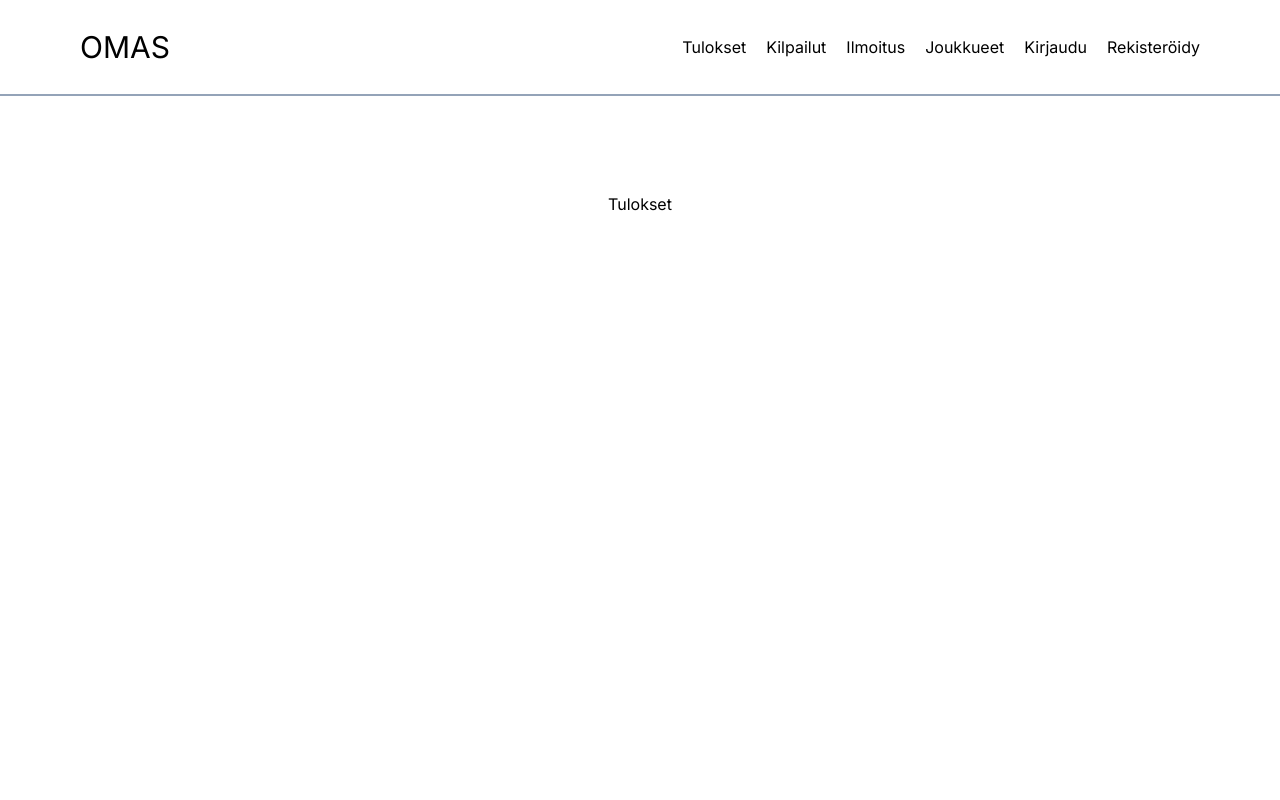
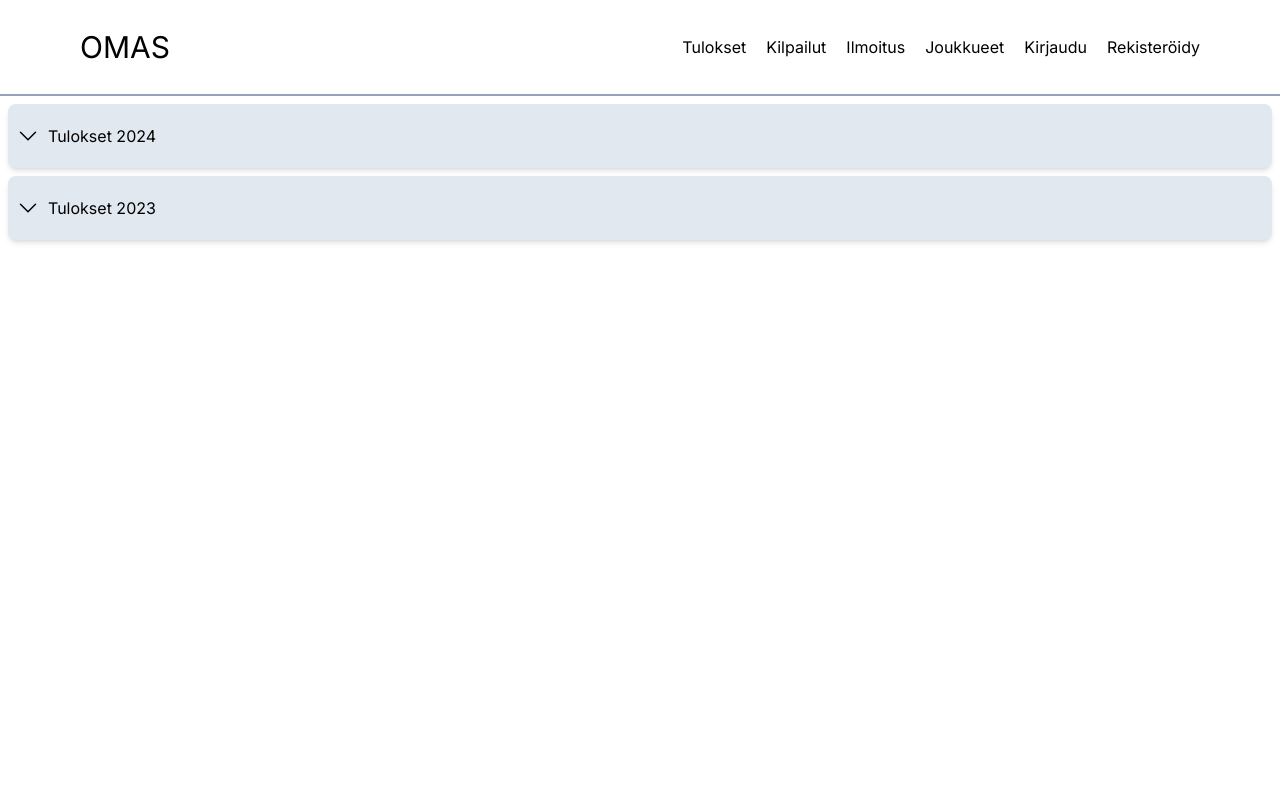
Before and after one commit to aake48/omas-frontend, a Next.js app: page /tulokset in a window 1280 px wide. Shown: the top 800 px of the page. Built offline with nearby package versions, Linux system fonts and the light colour scheme.

Commit message:
simple score page with dummy data

```diff
--- /dev/null
+++ b/src/app/tulokset/club.tsx
@@ -0,0 +1,25 @@
+import React from 'react'
+import { Member as MemberType } from './types';
+import Member from './member';
+
+interface ClubProps {
+    name: string,
+    shortName: string,
+    position: number,
+    members: MemberType[]
+}
+
+const Club = ({ name, shortName, position, members }: ClubProps) => {
+  return (
+    <div className='h-full p-4 bg-slate-200 rounded-md mb-2 shadow-md ml-16'>
+        <h1 className='font-medium'>{`${position}. ${name} - ${shortName}`}</h1>
+            <div>
+                {members.map(member => (
+                    <Member firstName={member.firstName} lastName={member.lastName}/>
+                ))}
+            </div>
+    </div>
+  )
+}
+
+export default Club;
--- /dev/null
+++ b/src/app/tulokset/division.tsx
@@ -0,0 +1,59 @@
+'use client';
+import React, { useState } from 'react'
+import { Club as ClubType } from './types';
+import Club from './club';
+
+interface DivisionProps {
+    name: string,
+    clubs: ClubType[]
+}
+
+const Division = ({ name, clubs }: DivisionProps) => {
+    const [isHidden, setIsHidden] = useState(true);
+
+    const arrowUp =
+      <svg xmlns="http://www.w3.org/2000/svg" fill="none" viewBox="0 0 24 24" strokeWidth={1.5} stroke="currentColor" className="w-6 h-6">
+        <path strokeLinecap="round" strokeLinejoin="round" d="m4.5 15.75 7.5-7.5 7.5 7.5" />
+      </svg>;
+    const arrowDown =
+      <svg xmlns="http://www.w3.org/2000/svg" fill="none" viewBox="0 0 24 24" strokeWidth={1.5} stroke="currentColor" className="w-6 h-6">
+        <path strokeLinecap="round" strokeLinejoin="round" d="m19.5 8.25-7.5 7.5-7.5-7.5" />
+      </svg>;
+
+    let hidden = "";
+
+    const handleShowClubs = () => {
+      if (isHidden) {
+        setIsHidden(false);
+      } else {
+        setIsHidden(true);
+      }
+    }
+
+    if (isHidden) {
+        hidden = "hidden";
+    } else {
+        hidden = "";
+    }
+
+  return (
+    <div>
+        <div
+            className='flex items-center h-16 bg-slate-200 rounded-md mb-2 shadow-md ml-8 cursor-pointer'
+            onClick={handleShowClubs}
+        >
+            <div className='ml-2'>
+                {isHidden ? arrowDown : arrowUp}
+            </div>
+            <h1 className='ml-2'>{name}</h1>
+        </div>
+        <div className={hidden}>
+            {clubs.sort((a, b) => a.position - b.position).map((club, index) => (
+                <Club name={club.name} shortName={club.shortName} position={club.position} members={club.members}/>
+            ))}
+        </div>
+    </div>
+  )
+}
+
+export default Division;
--- /dev/null
+++ b/src/app/tulokset/member.tsx
@@ -0,0 +1,17 @@
+import React from 'react'
+
+interface MemberProps {
+    firstName: string,
+    lastName: string
+}
+
+const Member = ({ firstName, lastName }: MemberProps) => {
+  return (
+    <div className='flex'>
+        <p className='ml-8'>{firstName}</p>
+        <p className='ml-8'>{lastName}</p>
+    </div>
+  )
+}
+
+export default Member;
--- a/src/app/tulokset/page.tsx
+++ b/src/app/tulokset/page.tsx
@@ -1,9 +1,120 @@
 import React from 'react'
+import { Score as ScoreType } from './types';
+import Score from './score';
 
 export default function page() {
+  const scores: ScoreType[] = [
+    {
+      "year": 2024,
+      "divisions": [
+        {
+          "name": "Y-mestaruussarja",
+          "clubs": [
+            {
+              "name": "Oulun metsästys- ja ampumaseura",
+              "shortName": "OMAS",
+              "position": 1,
+              "members": [
+                {
+                  "firstName": "Etunimi",
+                  "lastName": "Sukunimi"
+                }
+              ]
+            }
+          ]
+        },
+        {
+          "name": "Y-suomisarja",
+          "clubs": [
+            {
+              "name": "Oulun metsästys- ja ampumaseura",
+              "shortName": "OMAS",
+              "position": 1,
+              "members": [
+                {
+                  "firstName": "Etunimi",
+                  "lastName": "Sukunimi"
+                },
+                {
+                  "firstName": "Etunimi",
+                  "lastName": "Sukunimi"
+                }
+              ]
+            },
+            {
+              "name": "Test club",
+              "shortName": "TEST",
+              "position": 2,
+              "members": [
+                {
+                  "firstName": "Etunimi",
+                  "lastName": "Sukunimi"
+                }
+              ]
+            }
+          ]
+        }
+      ]
+    },
+    {
+      "year": 2023,
+      "divisions": [
+        {
+          "name": "Y-mestaruussarja",
+          "clubs": [
+            {
+              "name": "Oulun metsästys- ja ampumaseura",
+              "shortName": "OMAS",
+              "position": 1,
+              "members": [
+                {
+                  "firstName": "Etunimi",
+                  "lastName": "Sukunimi"
+                }
+              ]
+            }
+          ]
+        },
+        {
+          "name": "Y-suomisarja",
+          "clubs": [
+            {
+              "name": "Oulun metsästys- ja ampumaseura",
+              "shortName": "OMAS",
+              "position": 1,
+              "members": [
+                {
+                  "firstName": "Etunimi",
+                  "lastName": "Sukunimi"
+                },
+                {
+                  "firstName": "Etunimi",
+                  "lastName": "Sukunimi"
+                }
+              ]
+            },
+            {
+              "name": "Test club",
+              "shortName": "TEST",
+              "position": 2,
+              "members": [
+                {
+                  "firstName": "Etunimi",
+                  "lastName": "Sukunimi"
+                }
+              ]
+            }
+          ]
+        }
+      ]
+    }
+  ];
+
   return (
-    <main className="flex min-h-screen flex-col items-center justify-between p-24">
-    <div>Tulokset</div>
-  </main>
+    <main className="p-2 h-screen">
+      {scores.sort((a, b) => b.year - a.year).map(score => (
+        <Score year={score.year} divisions={score.divisions}/>
+      ))}
+    </main>
   )
 }
--- /dev/null
+++ b/src/app/tulokset/score.tsx
@@ -0,0 +1,59 @@
+'use client';
+import React, { useState } from 'react'
+import { Division as DivisionType } from './types';
+import Division from './division';
+
+interface ScoreProps {
+  year: number,
+  divisions: DivisionType[]
+}
+
+const Score = ({ year, divisions }: ScoreProps) => {
+  const [isHidden, setIsHidden] = useState(true);
+
+  const arrowUp =
+    <svg xmlns="http://www.w3.org/2000/svg" fill="none" viewBox="0 0 24 24" strokeWidth={1.5} stroke="currentColor" className="w-6 h-6">
+      <path strokeLinecap="round" strokeLinejoin="round" d="m4.5 15.75 7.5-7.5 7.5 7.5" />
+    </svg>;
+  const arrowDown =
+    <svg xmlns="http://www.w3.org/2000/svg" fill="none" viewBox="0 0 24 24" strokeWidth={1.5} stroke="currentColor" className="w-6 h-6">
+      <path strokeLinecap="round" strokeLinejoin="round" d="m19.5 8.25-7.5 7.5-7.5-7.5" />
+    </svg>;
+
+  let hidden = "";
+
+  const handleShowDivisions = () => {
+    if (isHidden) {
+      setIsHidden(false);
+    } else {
+      setIsHidden(true);
+    }
+  }
+
+  if (isHidden) {
+      hidden = "hidden";
+  } else {
+      hidden = "";
+  }
+
+  return (
+    <div>
+      <div
+        className={`flex items-center h-16 w-full bg-slate-200 rounded-lg shadow-md mb-2 cursor-pointer`}
+        onClick={handleShowDivisions}
+      >
+        <div className='ml-2'>
+          {isHidden ? arrowDown : arrowUp}
+        </div>
+        <h1 className='ml-2'>{`Tulokset ${year}`}</h1>
+      </div>
+      <div className={hidden}>
+        {divisions.map(division => (
+          <Division name={division.name} clubs={division.clubs} />
+        ))}
+      </div>
+    </div>
+  )
+}
+
+export default Score;
--- /dev/null
+++ b/src/app/tulokset/types.ts
@@ -0,0 +1,22 @@
+
+export interface Score {
+    year: number,
+    divisions: Division[]
+}
+
+export interface Division {
+    name: string,
+    clubs: Club[]
+}
+
+export interface Club {
+    name: string,
+    shortName: string,
+    position: number,
+    members: Member[]
+}
+
+export interface Member {
+    firstName: string,
+    lastName: string
+}
```
